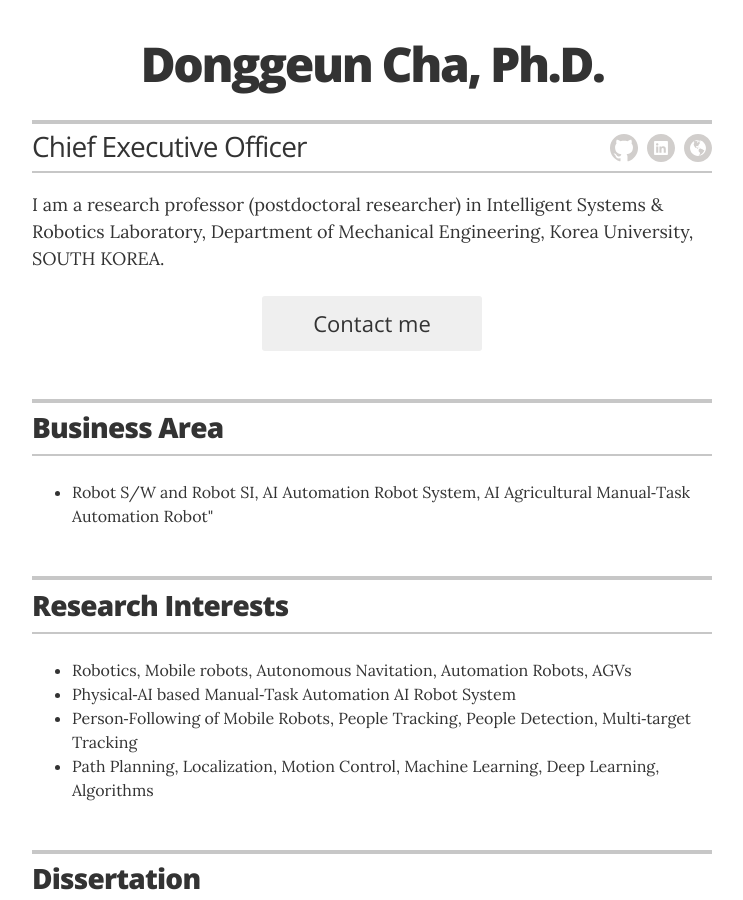
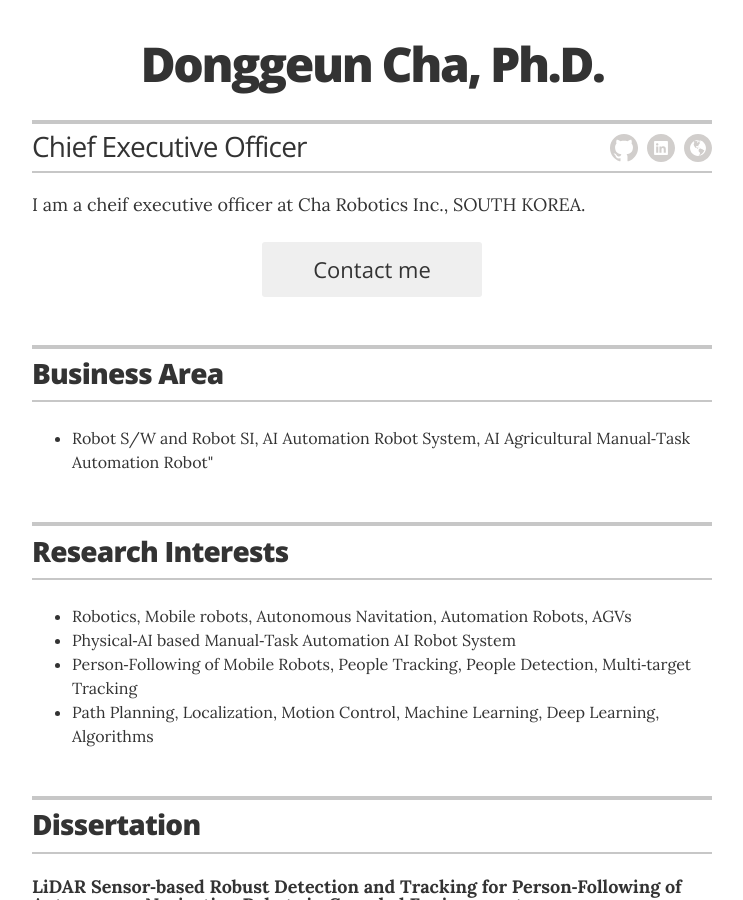
Before and after one commit to donggeuncha/donggeuncha.github.io, a Jekyll site: the page built from index.html, in a window 1280 px wide and 900 px high. Shown: the whole window, without its empty margins (268-1011 px from the left). Built offline with Jekyll 4.4.1, drawn with Linux system fonts in a browser that asks for light colours.

Commit message:
Update Pages

```diff
--- a/_config.yml
+++ b/_config.yml
@@ -23,7 +23,7 @@ resume_contact_address:         "742 Evergreen Terrace, Springfield"
 resume_header_contact_info:     "742 Evergreen Terrace, Springfield • 555-7334 • donggeun.cha@gmail.com"
 display_header_contact_info:    "false"
 
-resume_header_intro: "<p>I am a research professor (postdoctoral researcher) in Intelligent Systems & Robotics Laboratory, Department of Mechanical Engineering, Korea University, SOUTH KOREA.</p>"
+resume_header_intro: "<p>I am a cheif executive officer at Cha Robotics Inc., SOUTH KOREA.</p>"
 
 # use "yes" to display the email contact button,
 # "no" to display an "I'm not looking for work" message,
```
